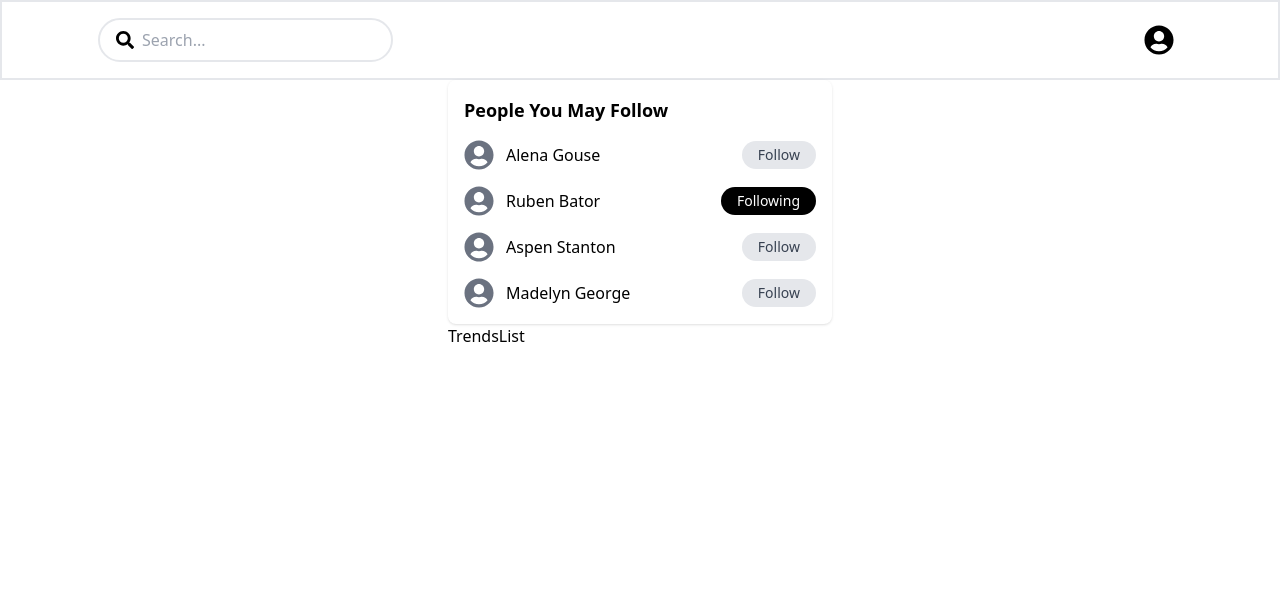
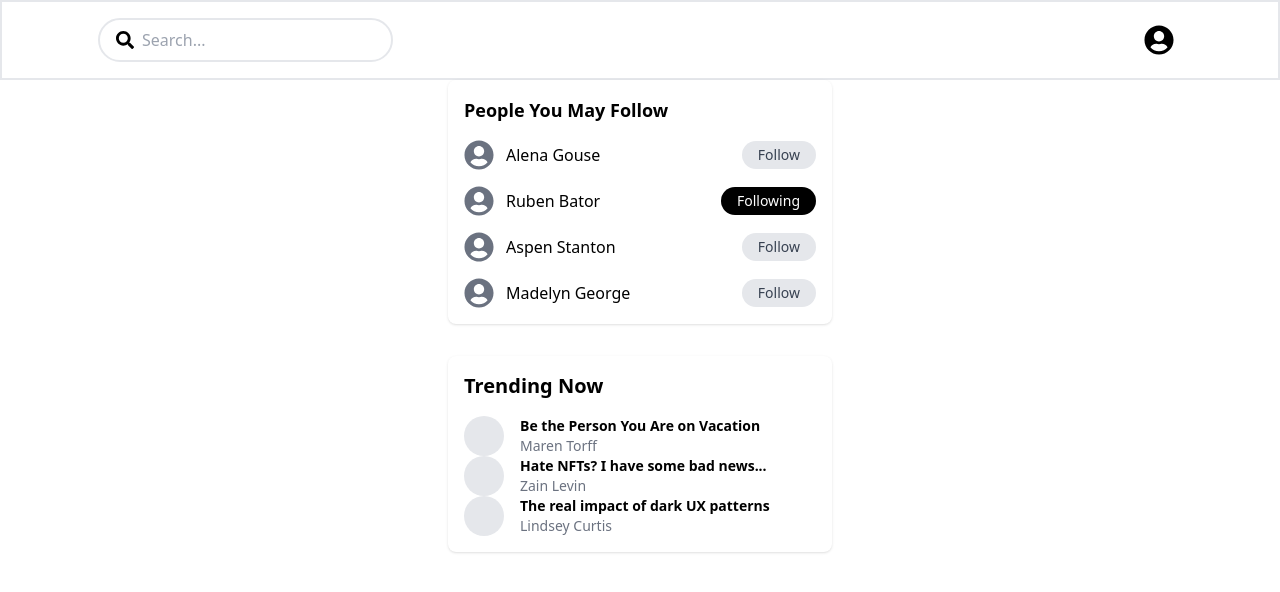
Before and after one commit to epha-b1/Blogs, a React (Vite) app: page / in a window 1280 px wide. Shown: the top 592 px of the page. Built offline with nearby package versions, Linux system fonts and the light colour scheme.

Commit message:
"Updated TrendsList component with new UI and disabled noUnusedLocals linting rule"

```diff
--- a/src/components/TrendsList.tsx
+++ b/src/components/TrendsList.tsx
@@ -1,3 +1,4 @@
+/* eslint-disable @typescript-eslint/no-unused-vars */
 import React from 'react'
 
 const trends = [
@@ -17,7 +18,18 @@ const trends = [
 
 const TrendsList = () => {
   return (
-    <div>TrendsList</div>
+    <div className="bg-white p-4 rounded-lg shadow mt-8">
+      <h2 className="font-semibold text-xl mb-4">Trending Now</h2>
+      {trends.map((trend, index)=>(
+        <div key={index} className="flex items-center space-x-4">
+          <div className="flex-shrink-0 w-10 h-10 bg-gray-200 rounded-full"></div>
+          <div>
+            <h3 className="text-sm font-semibold">{trend.title}</h3>
+            <p className="text-sm text-gray-500">{trend.author}</p>
+          </div>
+        </div>
+      ))}
+    </div>
   )
 }
 
--- a/tsconfig.app.json
+++ b/tsconfig.app.json
@@ -16,7 +16,7 @@
 
     /* Linting */
     "strict": true,
-    "noUnusedLocals": true,
+    "noUnusedLocals": false,
     "noUnusedParameters": true,
     "noFallthroughCasesInSwitch": true
   },
```
